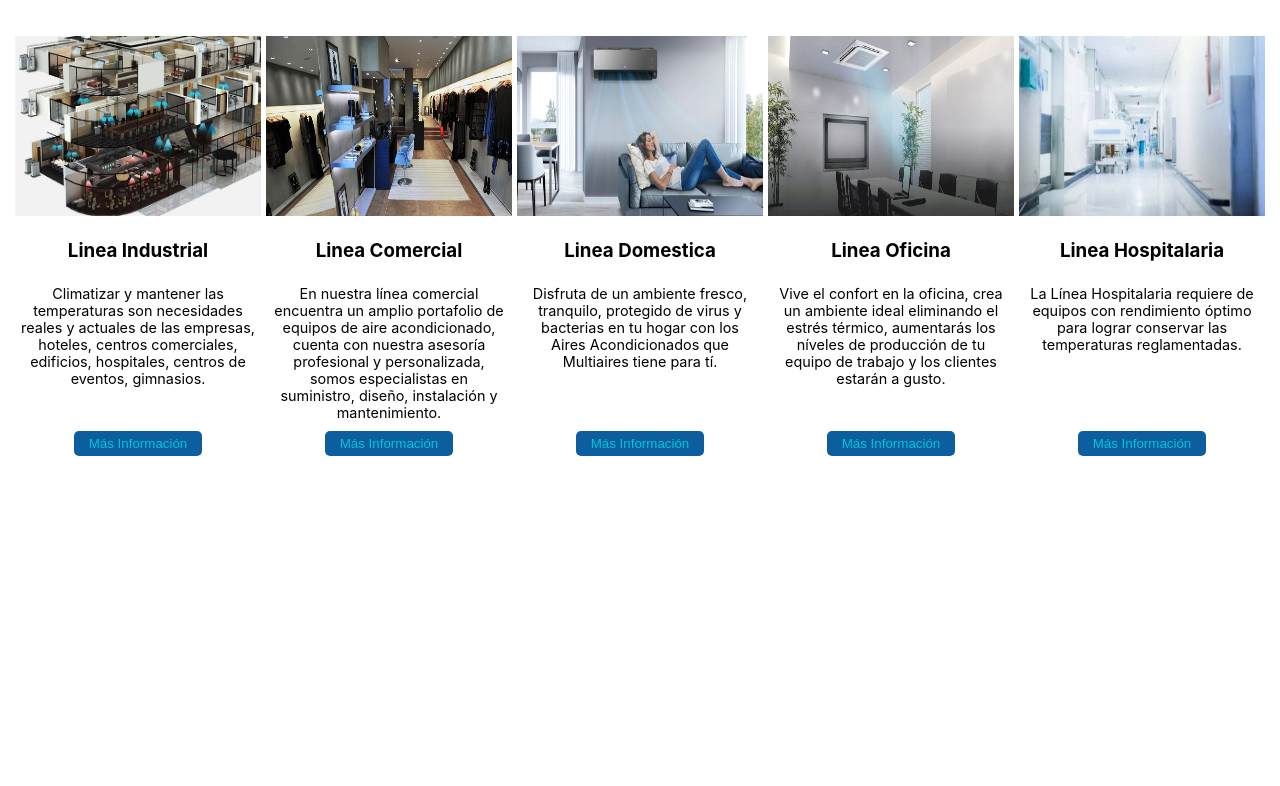
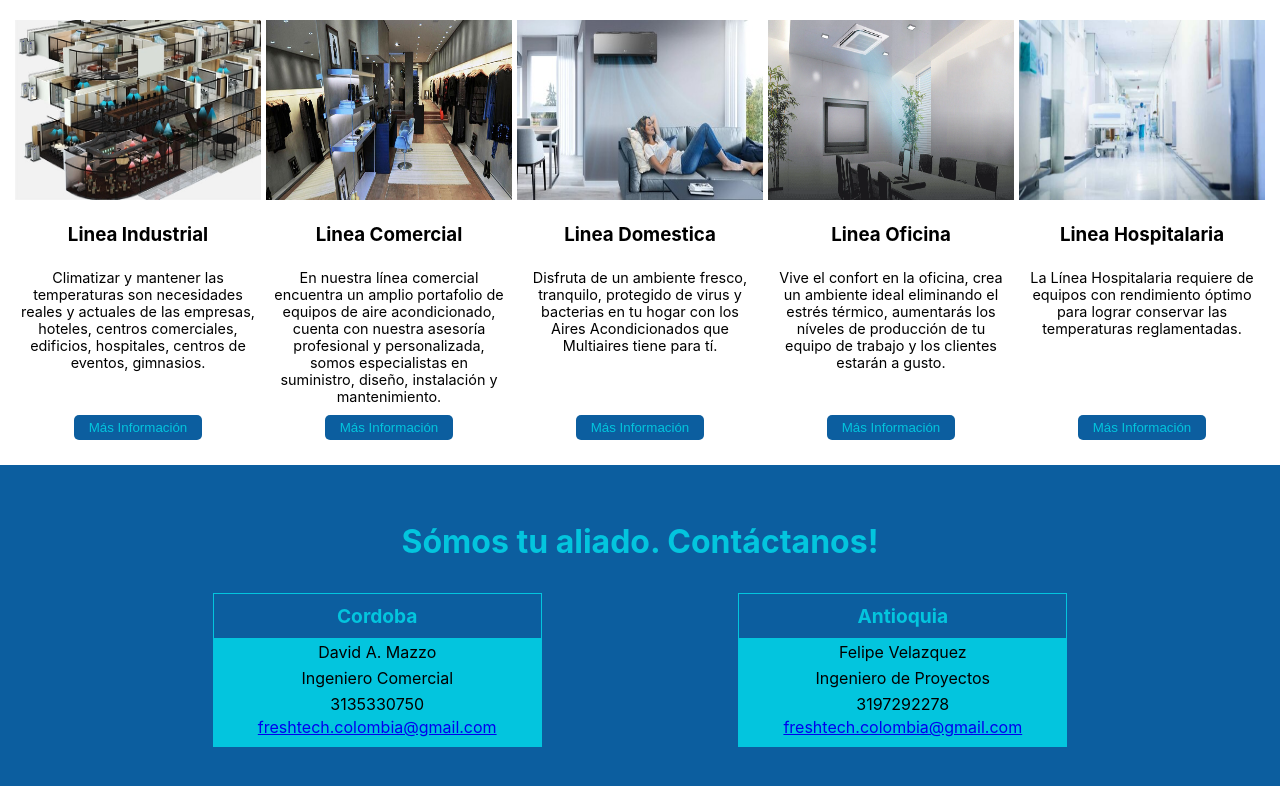
Before and after one commit to petudeveloper/freshtech-web-page, a React (Create React App) app: page / in a window 1280 px wide. Shown: the part 858-1644 px from the top of the page. Before the commit the page ends 1355 px from the top, so only its background shows below. Built offline with nearby package versions, Linux system fonts and the light colour scheme.

Commit message:
Add footer.

```diff
--- /dev/null
+++ b/src/components/Footer/Contacto.js
@@ -0,0 +1,13 @@
+import styles from './Footer.module.css';
+
+const Contacto = ({sede, name, cargo, cel, correo})=> (
+    <div className={styles.contact}>
+        <p className={`${styles.description} ${styles.sede}`}>{sede}</p>
+        <p className={`${styles.description} ${styles.yellow}`}>{name}</p>
+        <p className={`${styles.description} ${styles.yellow}`}>{cargo}</p>
+        <p className={`${styles.description} ${styles.yellow}`}>{cel}</p>
+        <a href="/" className={`${styles.description} ${styles.yellow}`}>{correo}</a>
+    </div>
+);
+
+export default Contacto;
--- /dev/null
+++ b/src/components/Footer/Footer.js
@@ -0,0 +1,26 @@
+import styles from './Footer.module.css';
+import Contacto from './Contacto';
+
+const Footer = ({name, information})=> (
+    <div className={styles.container}>
+        <p className={styles.title}>Sómos tu aliado. Contáctanos!</p>
+        <div className={styles.contactContainer}>
+            <Contacto
+                sede="Cordoba"
+                name="David A. Mazzo"
+                cargo="Ingeniero Comercial"
+                cel="3135330750"
+                correo="freshtech.colombia@gmail.com"
+            />
+            <Contacto
+                sede="Antioquia"
+                name="Felipe Velazquez"
+                cargo="Ingeniero de Proyectos"
+                cel="3197292278"
+                correo="freshtech.colombia@gmail.com"
+            />
+        </div>
+    </div>
+);
+
+export default Footer;
--- /dev/null
+++ b/src/components/Footer/Footer.module.css
@@ -0,0 +1,38 @@
+.container {
+    background-color: #0c5e9f;
+    padding: 25px;
+}
+
+.contactContainer {
+    display: flex;
+    justify-content: center;
+    padding-bottom: 15px;
+}
+
+.description {
+    padding: 3px 45px;
+    margin: 0;
+    text-align: center;
+}
+
+.contact {
+    background-color: #03c5de;
+    margin: 0 8%;
+    padding-bottom: 10px;
+}
+
+.sede {
+    font-size: 1.2rem;
+    padding: 10px;
+    font-weight: bold;
+    color: #03c5de;
+    background-color: #0c5e9f;
+    border: solid 1px #03c5de;
+}
+
+.title {
+    color: #03c5de;
+    text-align: center;
+    font-size: 2rem;
+    font-weight: bold;
+}
--- a/src/components/LineasTodas/Lineas.module.css
+++ b/src/components/LineasTodas/Lineas.module.css
@@ -5,6 +5,7 @@ ul {
 
 .container{
     background-color: white;
+    margin: 0;
 }
 
 .cardsContainer {
--- a/src/pages/Home.js
+++ b/src/pages/Home.js
@@ -1,11 +1,13 @@
 import Lineas from "../components/LineasTodas/Lineas";
 import BackgroundImage from "../components/BackgroundImage/BackgroundImage";
+import Footer from "../components/Footer/Footer";
 
 const Home = () => {
     return(
         <div id="home">
             <BackgroundImage />
             <Lineas />
+            <Footer />
         </div>
     )
 }
```
